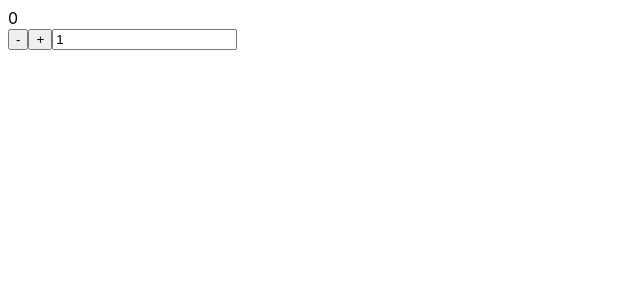
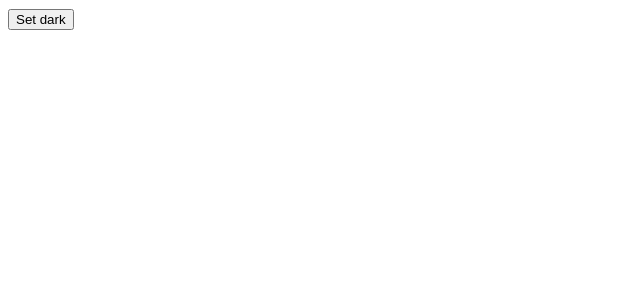
Before and after one commit to Illiakalinin/react-redux, a React (Create React App) app: page / in a window 1280 px wide. Shown: the top 300 px of the page, without its empty margins (0-640 px from the left). Built offline with nearby package versions, Linux system fonts and the light colour scheme.

Commit message:
Add ThemeSwitcher

```diff
--- a/src/App.js
+++ b/src/App.js
@@ -1,8 +1,9 @@
 import './App.css';
-import Counter from './components/Counter';
+// import Counter from './components/Counter';
+import ThemeSwircher from './components/ThemeSwircher';
 
 function App () {
-  return <Counter />;
+  return <ThemeSwircher />;
 }
 
 export default App;
--- /dev/null
+++ b/src/components/ThemeSwircher/index.jsx
@@ -0,0 +1,21 @@
+import React from 'react';
+import { connect } from 'react-redux';
+import { setTheme } from '../../store/slices/themeSlice';
+
+const ThemeSwitcher = ({ isLight, changeTheme }) => {
+  const changeThemeHandler = () => changeTheme(!isLight);
+
+  return (
+    <button onClick={changeThemeHandler}>
+      {isLight ? 'Set dark' : 'Set light'}
+    </button>
+  );
+};
+
+const mapStateToProps = state => state.theme;
+
+const mapDispatchToProps = dispatch => ({
+  changeTheme: v => dispatch(setTheme(v)),
+});
+
+export default connect(mapStateToProps, mapDispatchToProps)(ThemeSwitcher);
```
